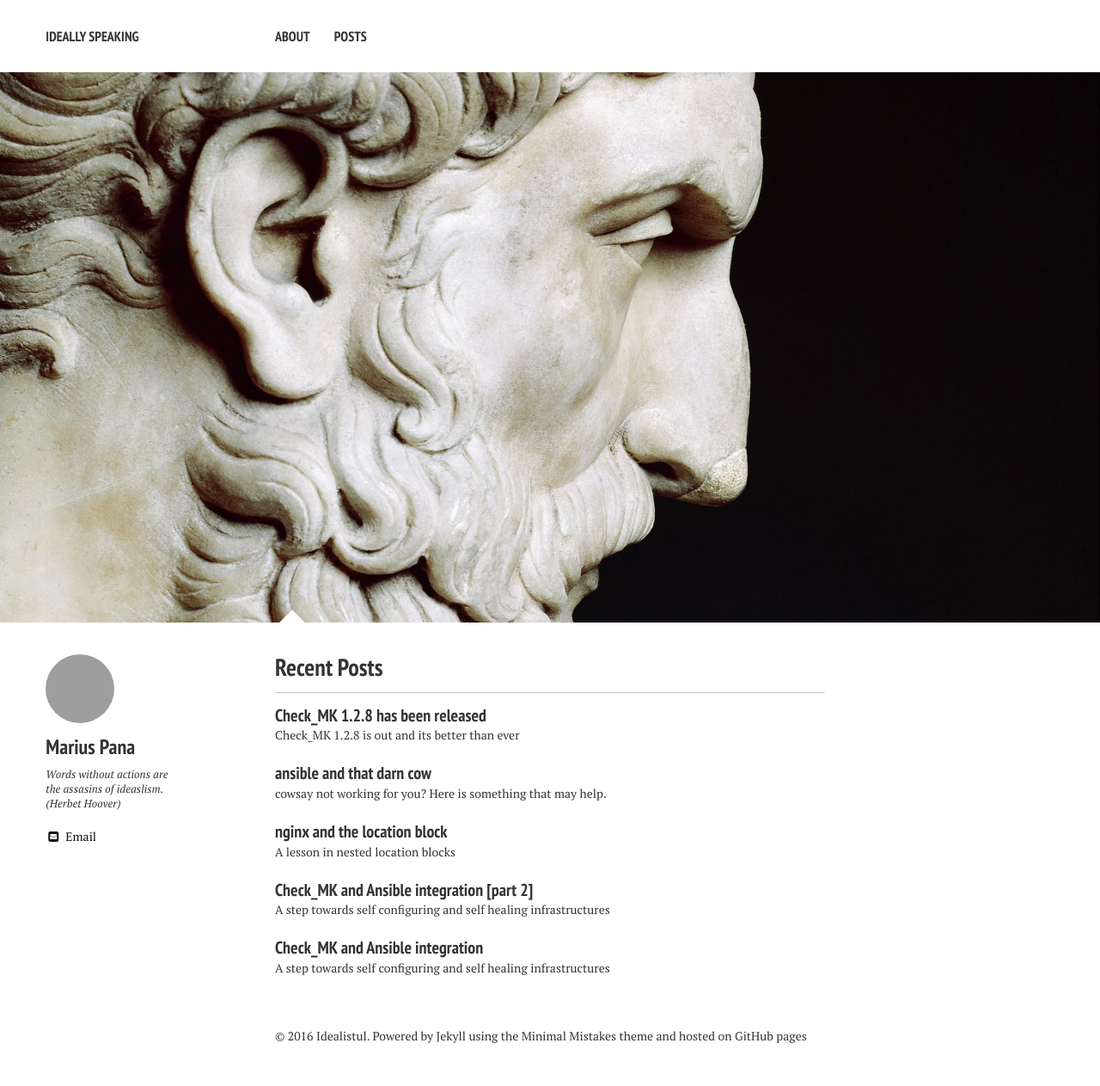
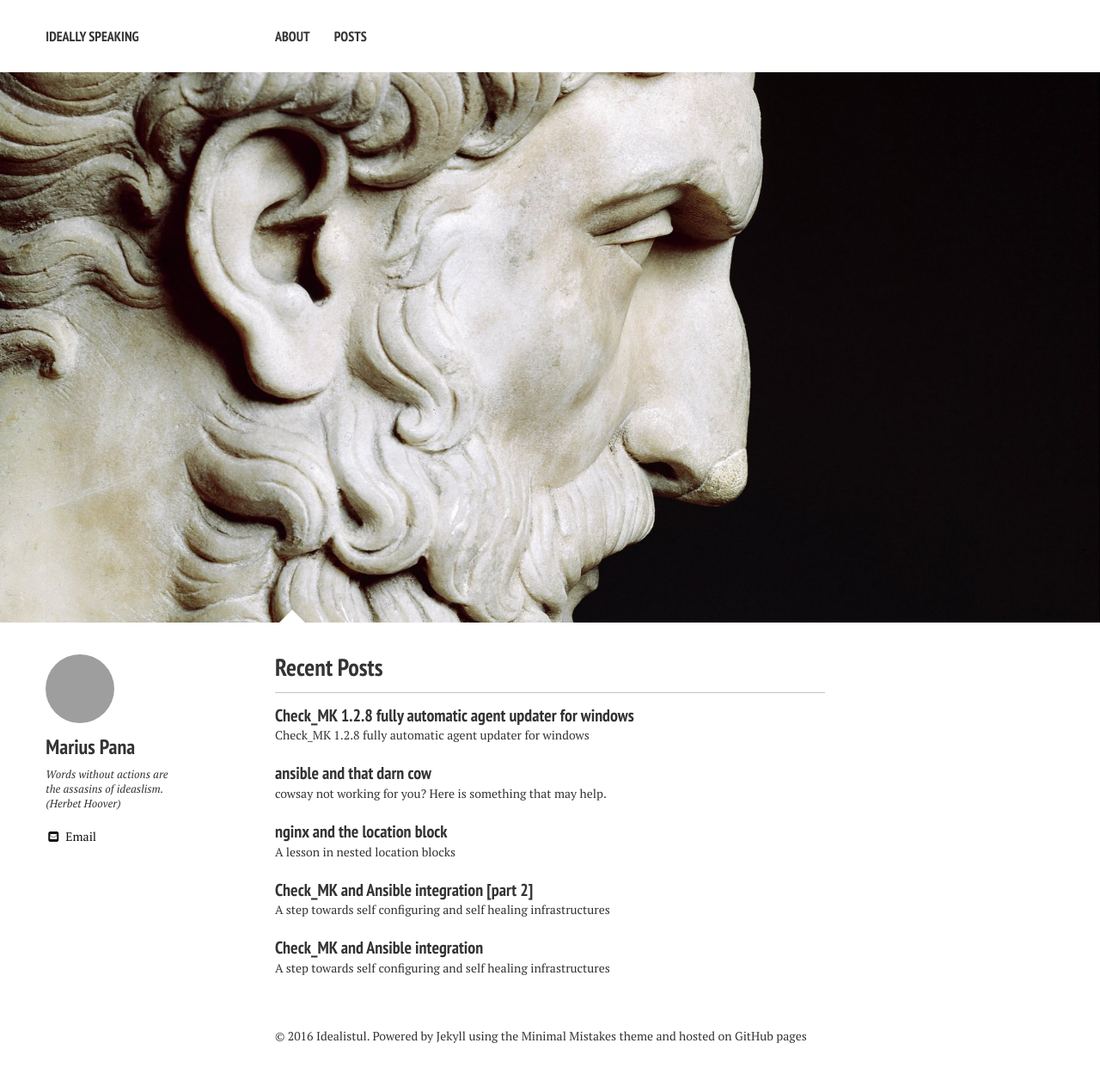
Before and after one commit to mariuspana/mariuspana.github.io, a Jekyll site: the page built from index.md, in a window 1280 px wide. Shown: the whole page at 86% size. Built offline with Jekyll 4.4.1, drawn with Linux system fonts in a browser that asks for light colours; nearby versions of some CDN libraries; comment, search, counter and statistics services are not loaded; part of the change alters nothing that is shown; grey boxes are pictures that could not be loaded.

Commit message:
new article about cmk-update-agent on windows

````diff
--- a/_posts/2016-05-20-check_mk-1.2.8.md
+++ b/_posts/2016-05-20-check_mk-1.2.8.md
@@ -1,7 +1,7 @@
 ---
 layout: post
-title: "Check_MK 1.2.8 has been released"
-excerpt: "Check_MK 1.2.8 is out and its better than ever"
+title: "Check_MK 1.2.8 fully automatic agent updater for windows"
+excerpt: "Check_MK 1.2.8 fully automatic agent updater for windows"
 tags: [technology]
 image:
   feature:
@@ -10,22 +10,44 @@ image:
 modified:
 ---
 
-The new stable version of [check_mk](http://www.mathias-kettner.de), version 1.2.8, has been released. This new release has been in the works for over 14 months and has over 7500 git commits.
+I last talked about [check_mk](http://www.idealistul.ro/check_mk-1.2.8/), version 1.2.8, and some of the new features available such as the fully automatic agent updater.
 
-The Enterprise Edition has some very interesting additions such as:
-- fully automatic agent updater
-- cyclic/repeating downtimes
-- graphical manager for extension packages
-- a new system for calculating and visualizing metrics
-- graphical designer for custom graphs
+While everything works as expected on the Linux side there is an issue that may arise if you are using Microsoft Windows.
+
+I ran across this while deploying the new automatic agent updater across some of our windows servers. The issue manifests itself thusly:
+
+We install the new agent manually and proceed to register ourselves with the monitoring site.
+
+![cmk-update-agent.exe](/images/Screen Shot 2016-06-19 at 12.56.26.png)
+
+All would _seem_ to work well as there are no errors being reported.
+
+![cmk-update-agent.exe success](/images/Screen Shot 2016-06-19 at 12.59.40.png)
+
+However, when we looked in the MultiSite GUI we would see our windows server with a warning for the server we just set-up. The error looks something like this:
+
+![cmk-update-agent.exe multisite failed](/images/Screen Shot 2016-06-19 at 13.01.23.png)
 
 
-Check_MK now ships with over 1000 builtin and fully integrated plugins for all sorts of hardware/software and systems. 375 of these were added in 1.2.8 release. Many of the existing plugins have been extended or otherwise enhanced with this release.
+I am not completely sure if the following is the _proper_ way to resolve this issue but it works. Here is my justification for why I think this is so.
 
-The Hardware and Software Inventory system has also been extended and can now be used for switch port inventory which will make it much easier to identify unused ports.
+The issue stems from the fact that the check_mk_agent.exe runs under the "Local System" account and when we ran our registration step above we were doing it as a normal user (some may run this as an administrator). This would create the configuration files in the home directory of the user it is being run as instead of the "Local System" account.
 
-As always installation packages are available for Debian, Ubuntu, SLES and Red Hat.
+I thought of running the check_mk_agent.exe service as a different user instead of the "Local System" account however I felt this would be more work than necessary especially since we have quite a few windows servers around.
 
-Upgrading your existing sites is as easy as always and well look into this very shortly.
+To run the cmk-update-agent.exe as the "Local System" account download PSTools from [sysinternals][cd11d7ad] and use PSExec to run the cmk-update-agent.exe script as the "Local System" account.
 
-Until then [check it out](http://www.mathias-kettner.de), it's getting better every day.
+  [cd11d7ad]: https://technet.microsoft.com/en-us/sysinternals/bb896649 "sysinternals pstools"
+
+
+Running cmd.exe under the "Local System" account:
+
+```
+PsExec.exe -s -i cmd.exe
+```
+
+Now you can proceed as normal and run cmk-update-agent.exe as per the [documentation][d74affa2].
+
+  [d74affa2]: https://translate.google.ro/translate?hl=en&sl=de&u=https://mathias-kettner.de/cms_agent_deployment.html&prev=search "Check_MK Automatic Agent Update"
+
+Now there is one other way I managed to get by without using PsExec and that is by running the registration step as the normal user and looking in the root of your home directory (C:\Users\<user name\) and there you will find a file named cmk-update-agent.cfg. If your registration was successful then you could copy this file over to C:\Progra~\check_mk\config and all would be well. I have not looked at the ramifications of using this scenarios (does it persist, what happens when a new agent is installed, etc.).
````
